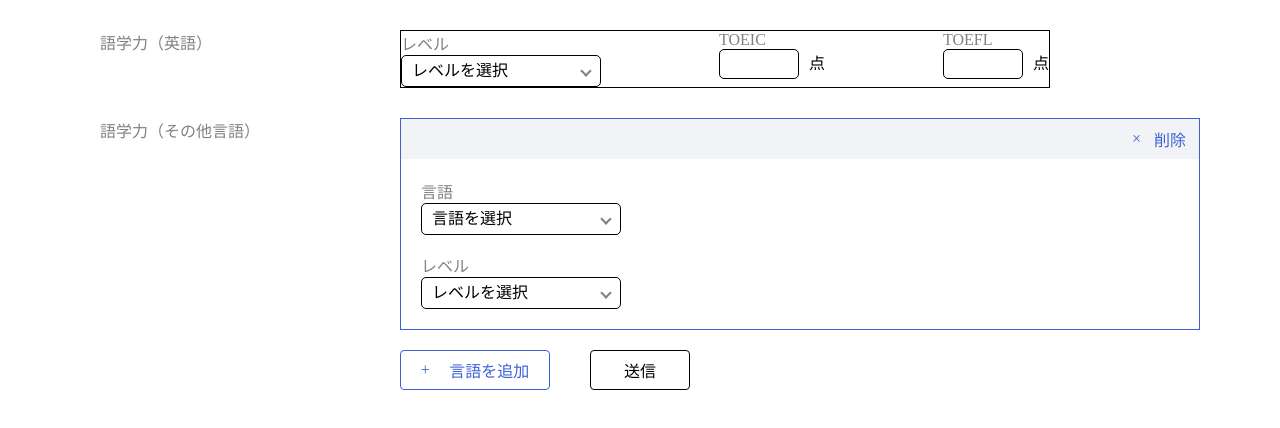
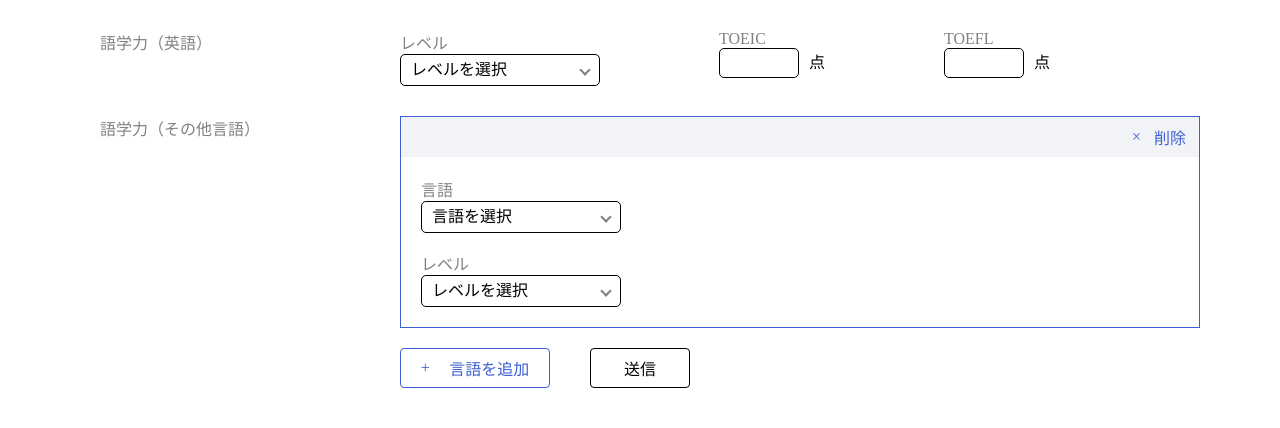
Before and after one commit to bitaKitsui/language-skill-form, a Vue app: page / in a window 1280 px wide. Shown: the top 428 px of the page. Built offline with nearby package versions, Linux system fonts and the light colour scheme.

Commit message:
fix: 不要なborder削除

```diff
--- a/src/components/organisms/BaseForm.vue
+++ b/src/components/organisms/BaseForm.vue
@@ -52,7 +52,6 @@ const { width } = toRefs(props)
 .form {
   display: flex;
   justify-content: space-between;
-  border: 1px solid;
   width: v-bind(width);
 }
 </style>
```
